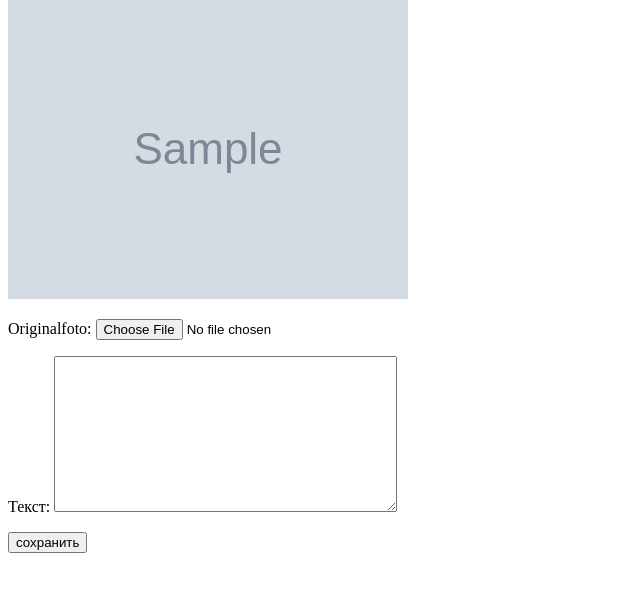
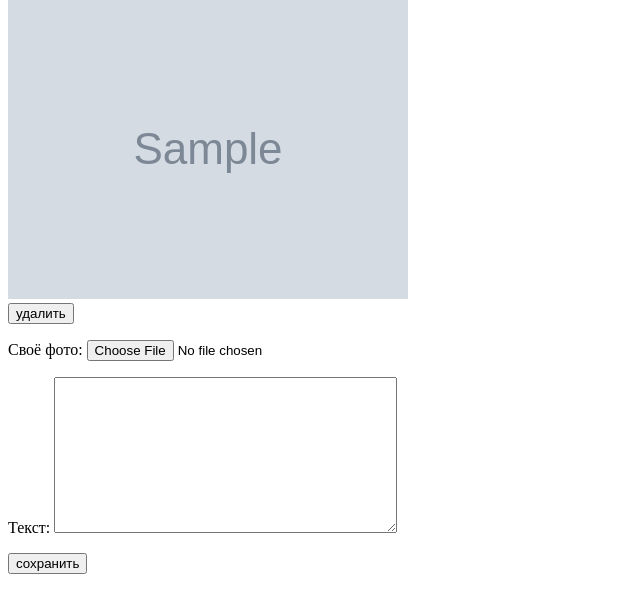
Before and after one commit to AlexVP747/-, a Django app: page /review in a window 1280 px wide. Shown: the part 102-715 px from the top of the page, without its empty margins (0-640 px from the left). Run offline with Django 5.2, Linux system fonts and the light colour scheme; a user stored in the database is signed in; tables that the repository leaves empty hold one stand-in row (values such as "Sample post"); grey boxes marked "Sample" are stand-in pictures.

Commit message:
добавил кнопку удалить к отзывам и функцию удаления отзывов

```diff
--- a/login/models.py
+++ b/login/models.py
@@ -4,7 +4,7 @@ from imagekit.processors import ResizeToFit
 from django.contrib.auth.models import User
 
 class Review(models.Model):
-  originalfoto=models.ImageField(upload_to='image')
+  originalfoto=models.ImageField(upload_to='image', verbose_name="своё фото")
   foto=ImageSpecField(source='originalfoto', format='PNG', processors=[ResizeToFit(200,200)])
   text=models.TextField(verbose_name='текст')
   user=models.ForeignKey(User,on_delete=models.CASCADE,related_name='reviews', verbose_name='пользователь')
--- a/main/templates/main/review.html
+++ b/main/templates/main/review.html
@@ -12,6 +12,14 @@
   <h2>{{review.user.username}}</h2>
   <p>{{review.text}}</p>
   <img src="{{review.foto.url}}" alt="фотография">
+  {% if user.username == review.user.username %}
+  <div class="control">
+     <form action="/deletreview/{{review.id}}" method="POST">
+      {% csrf_token %}
+      <input type="submit" value="удалить"></form>
+  </div>
+  {% endif %}
+
   </div>
   {% endfor %}
 
--- a/main/urls.py
+++ b/main/urls.py
@@ -6,6 +6,8 @@ urlpatterns = [
     path('', views.index),
     path('about', views.about),
     path('review', views.review),
+    path('deletreview/<int:idobj>', views.deletreview),
+
     path('addreview', views.addreview),
     path('lensess', views.lensess),
     path('news', views.news),
--- a/main/views.py
+++ b/main/views.py
@@ -48,3 +48,8 @@ def addreview(request):
             return HttpResponse(form.as_p() )
     else:
         return HttpResponse (ReviewForm().as_p()   )
+
+def deletreview(request, idobj):
+    if request.method=='POST':
+        Review.objects.get(id=idobj).delete()
+    return HttpResponseRedirect('/review')
```
